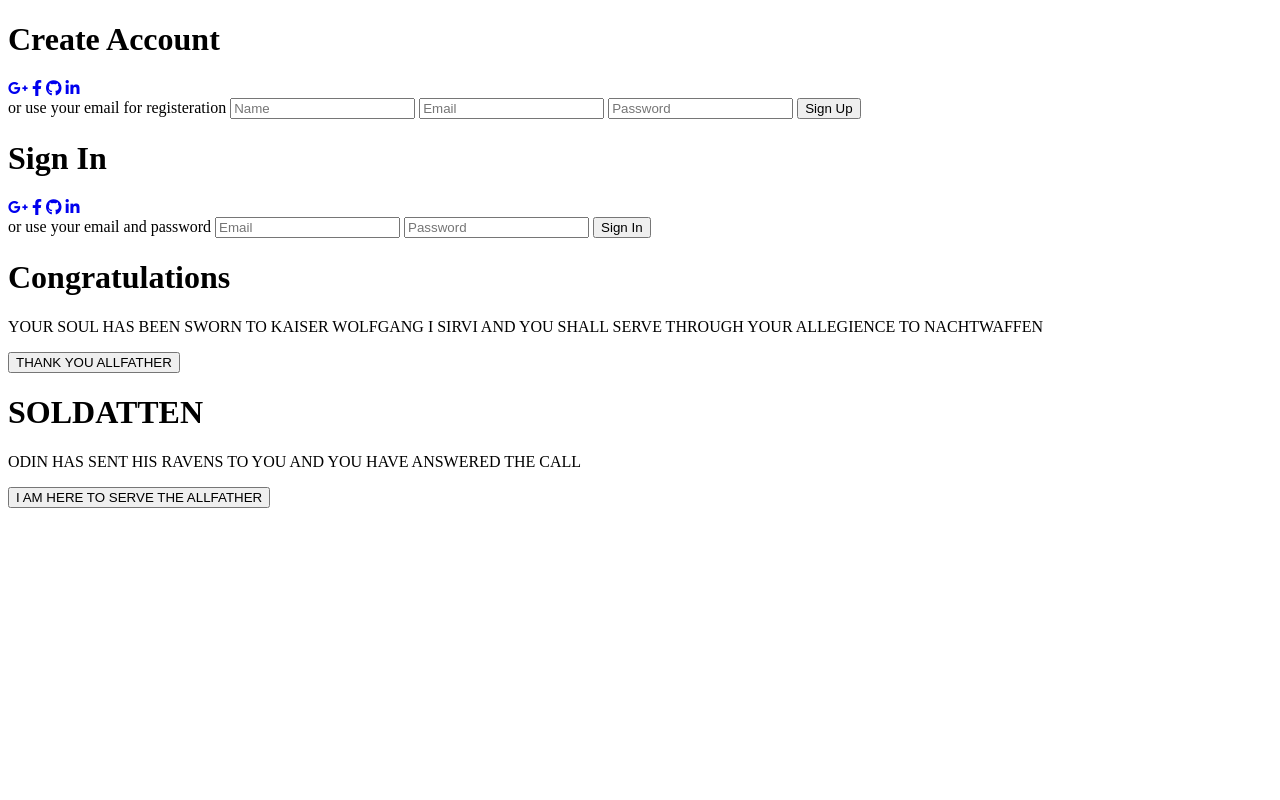
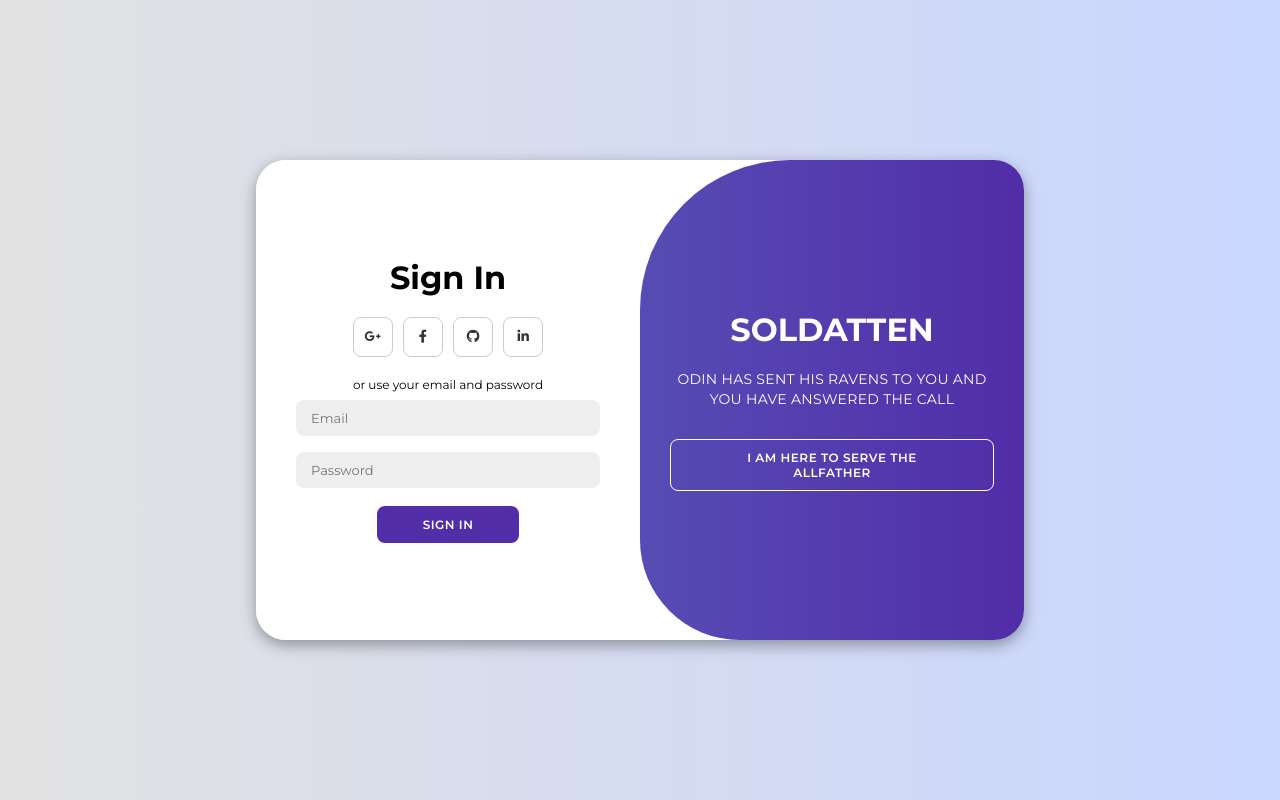
Before and after one commit to WellbornAtol693/Adrian-Harris-III-Soul, a plain HTML site: page index.html in a window 1280 px wide. Drawn offline with Linux system fonts and the light colour scheme.

```diff
--- a/index.html
+++ b/index.html
@@ -5,7 +5,7 @@
 	<meta charset="UTF-8">
 	<meta name="viewport" content="width=device-width, initial-scale=1.0">
 	<link rel="stylesheet" href="https://cdnjs.cloudflare.com/ajax/libs/font-awesome/6.4.2/css/all.min.css">
-	<link rel="stylesheet" href="jan232024.css">
+	<link rel="stylesheet" href="jan312024.css">
 	<title>WINNING LOTTO NUMBERS DOT JS</title>
 </head>
 
@@ -60,7 +60,7 @@
 		</div>
 	</div>
 
-	<script src="041036396601.js"></script>
+	<script src="122336486010.js"></script>
 </body>
 
 </html>
```
